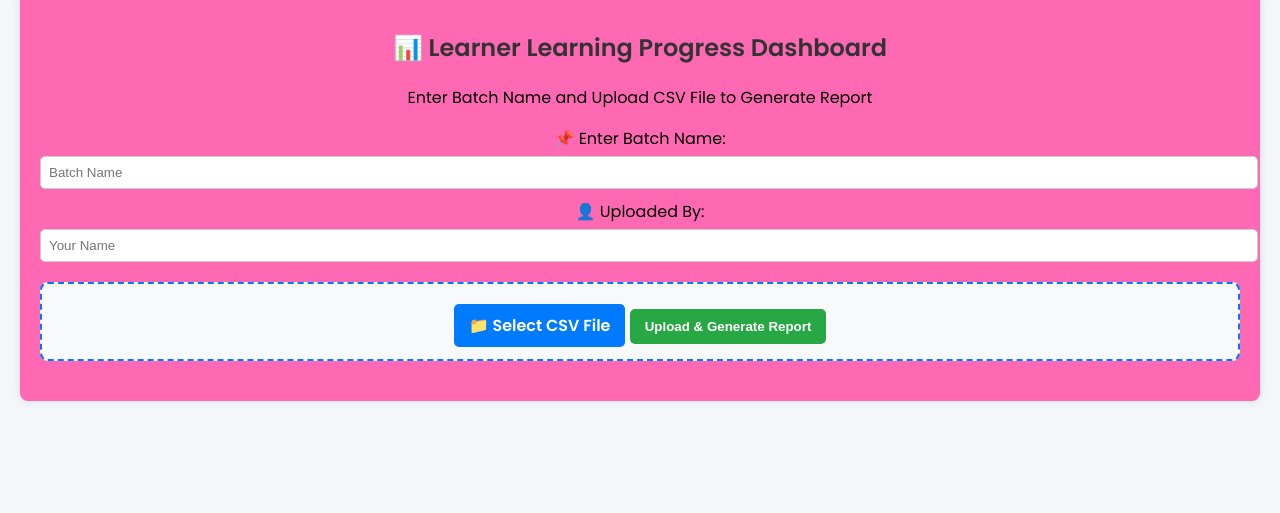
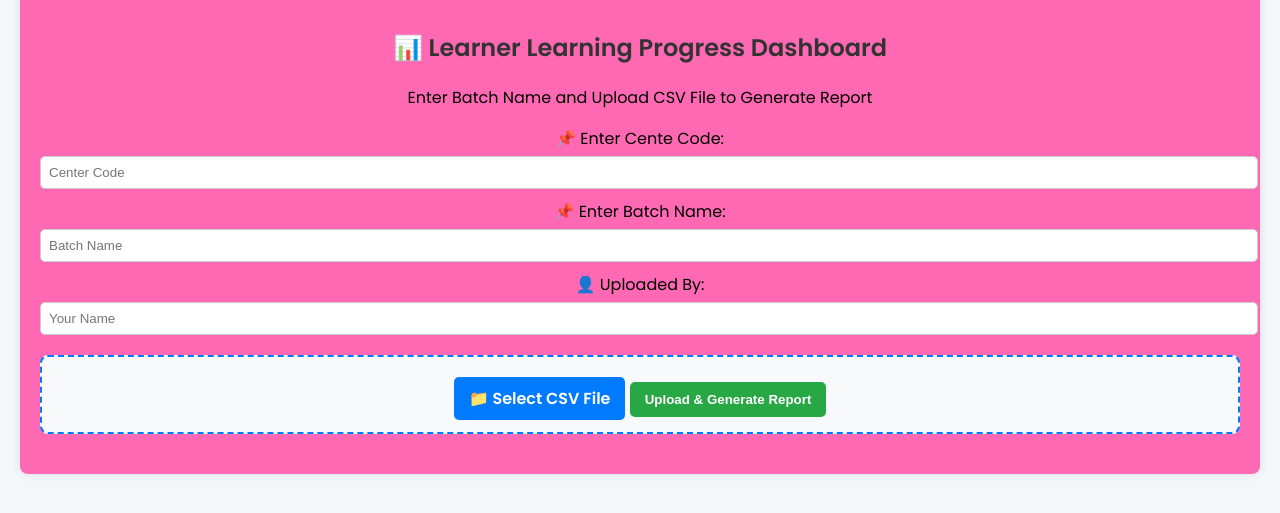
Before and after one commit to Hanumanpawar95/learning-dashboard, a website: page index.html in a window 1280 px wide. Shown: the part 89-602 px from the top of the page. Drawn offline with Linux system fonts and the light colour scheme.

Commit message:
Update index.html

```diff
--- a/index.html
+++ b/index.html
@@ -96,6 +96,10 @@
         <p>Enter Batch Name and Upload CSV File to Generate Report</p>
 
         <form id="upload-form">
+             <div class="input-box">
+                <label for="centerCode">📌 Enter Cente Code:</label>
+                <input type="text" id="centerCode" required placeholder="Center Code">
+            </div>
             <div class="input-box">
                 <label for="batchName">📌 Enter Batch Name:</label>
                 <input type="text" id="batchName" required placeholder="Batch Name">
```
